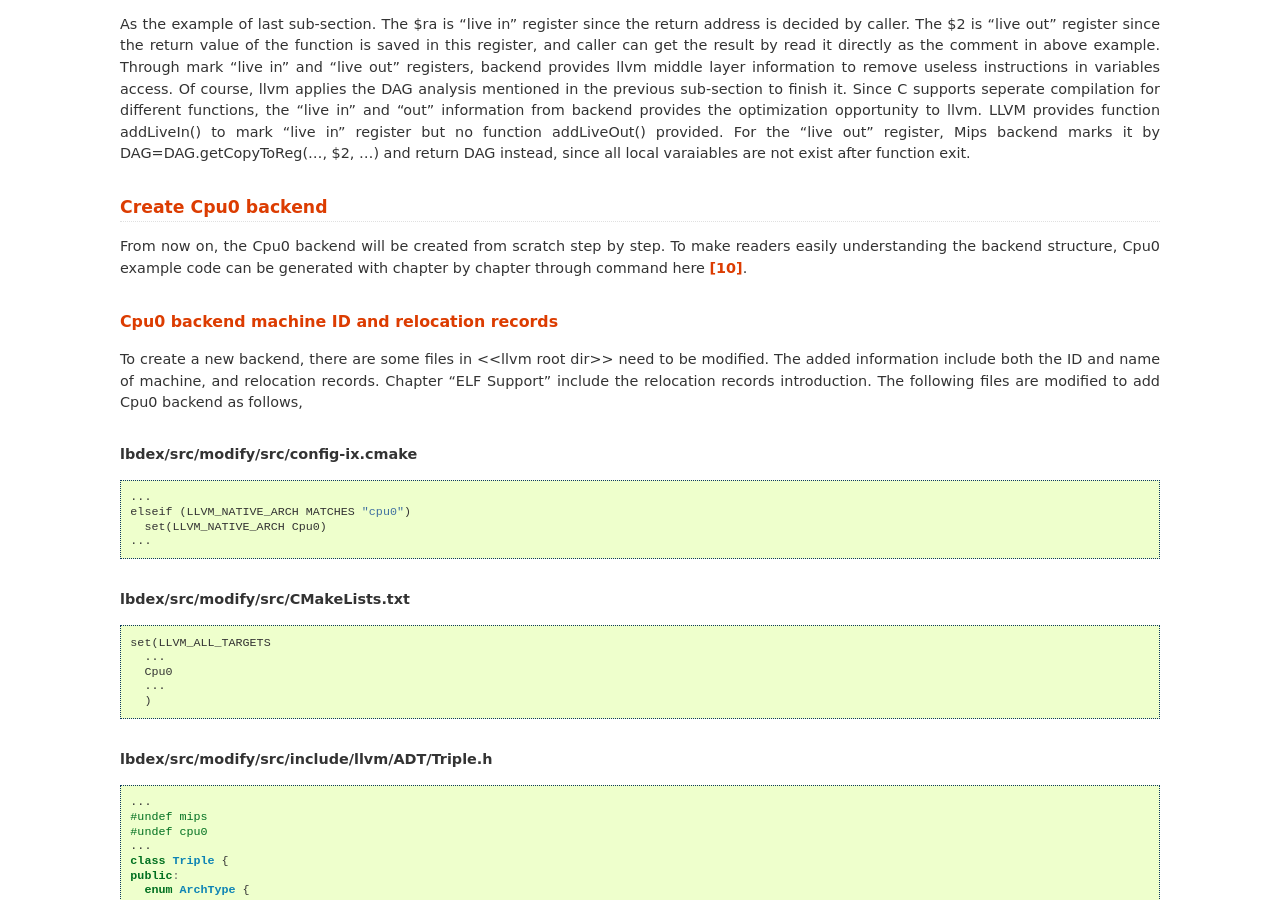
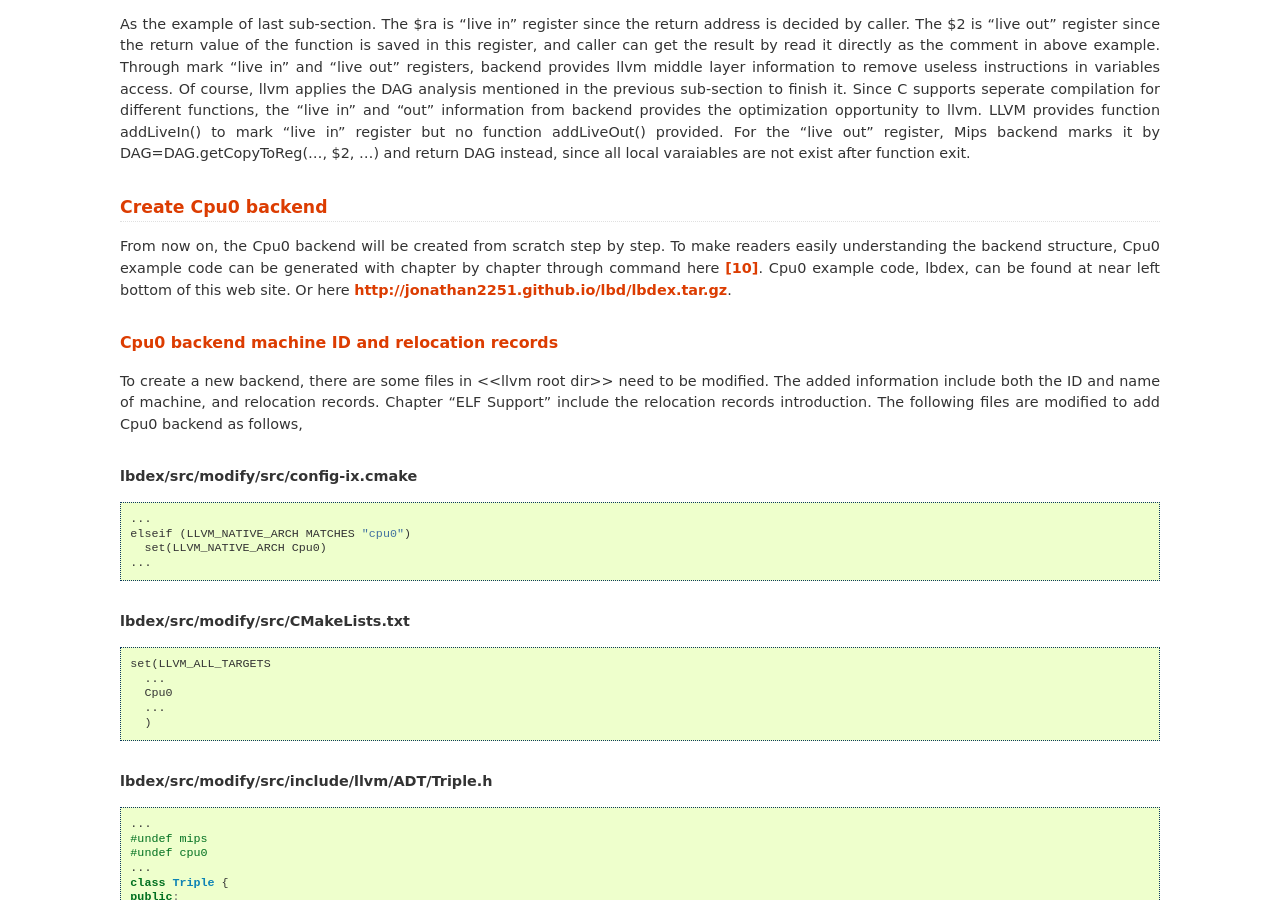
Before and after one commit to Jonathan2251/lbd, a Sphinx documentation site: the page built from source/llvmstructure.rst, in a window 1280 px wide and 900 px high, scrolled down 18952 px. Built offline with Sphinx 7.4.7, drawn with Linux system fonts in a browser that asks for light colours; formulas are drawn with MathJax 3; pages that are not in the unit, such as notebooks, are missing from menus; some of the changed text lies outside the part shown.

Commit message:
add install_llvm

```diff
--- a/source/llvmstructure.rst
+++ b/source/llvmstructure.rst
@@ -1426,6 +1426,8 @@ From now on, the Cpu0 backend will be created from scratch step by step.
 To make readers easily understanding the backend structure, Cpu0
 example code can be generated with chapter by chapter through command here
 [#chapters-ex]_.
+Cpu0 example code, lbdex, can be found at near left bottom of this web site. Or
+here http://jonathan2251.github.io/lbd/lbdex.tar.gz.
 
 
 Cpu0 backend machine ID and relocation records
```
Also changed, not shown: other parts of source/llvmstructure.rst (+0 -4 lines).
